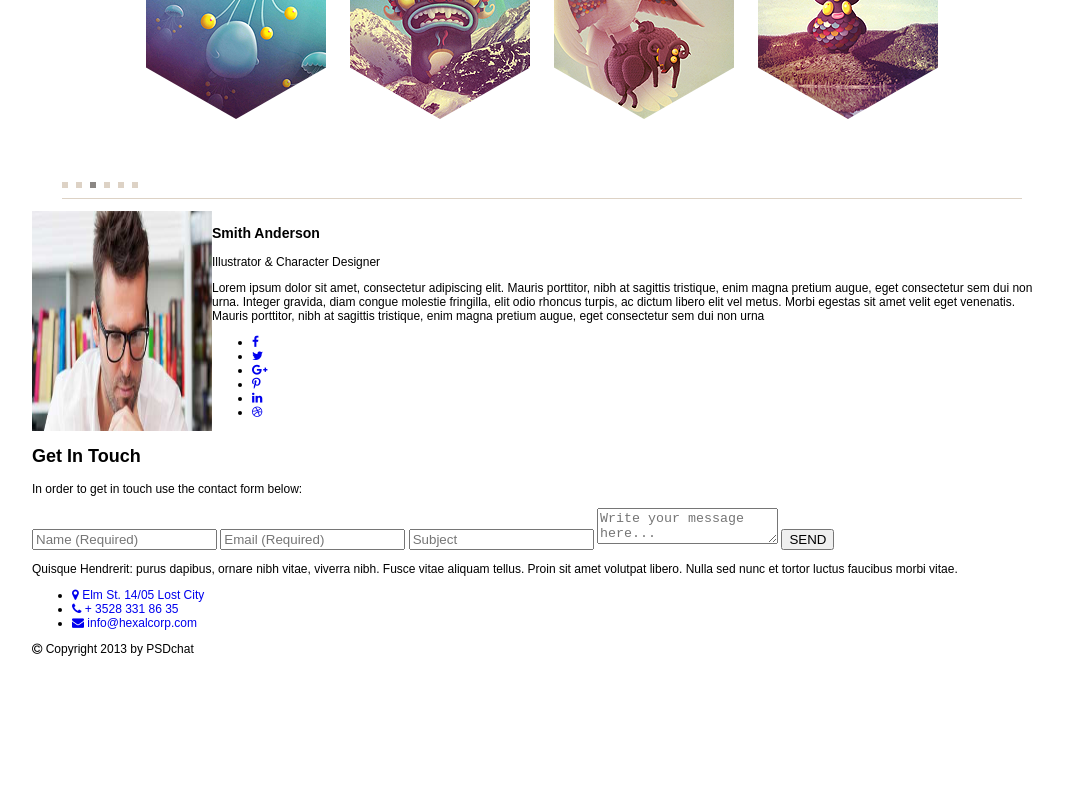
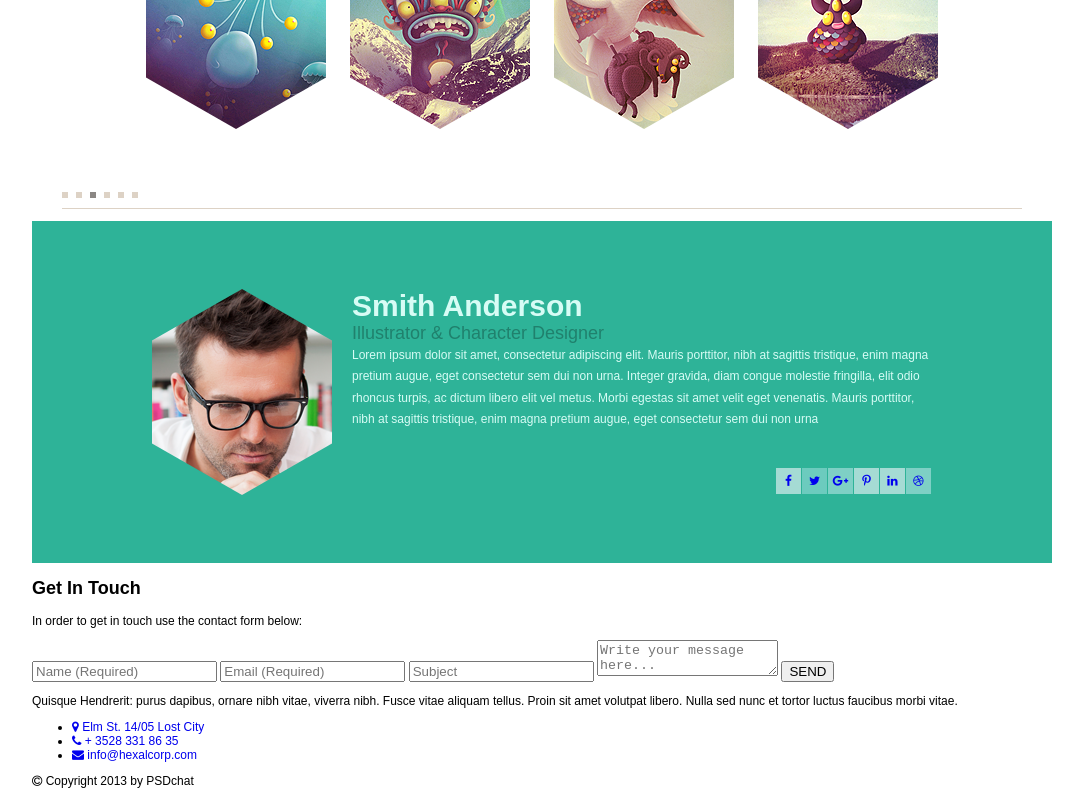
Before and after one commit to Jadgptw/rs-go-hexal, a plain HTML site: page index.html in a window 1280 px wide. Shown: the part 579-1379 px from the top of the page, without its empty margins (98-1181 px from the left). Before the commit the page ends 1247 px from the top, so only its background shows below. Drawn offline with Linux system fonts and the light colour scheme.

Commit message:
feat: add styles to designer section

```diff
--- a/css/style.css
+++ b/css/style.css
@@ -61,21 +61,23 @@ input[type="radio"].visually-hidden {
   display: flex;
   flex-wrap: wrap;
 
-  height: 63px;
   margin: 0;
   padding: 0;
 
   list-style: none;
 }
 
-.main-navigation ul>li {
-  margin: auto 14px;
-}
+.main-navigation a{
+  display: block;
+  padding: 31px 14px;
 
-.main-navigation a{
   color: inherit;
   font-size: 10px;
   text-transform: uppercase;
+}
+
+.main-navigation a:hover{
+  color: #2eb398;
 }
 
 .main-left-navigation {
@@ -152,6 +154,10 @@ input[type="radio"].visually-hidden {
   background-color: #ddd2c5;
 }
 
+.images-bread-crumbs li:hover {
+  cursor: pointer;
+}
+
 .images-bread-crumbs li:first-child {
   margin: 0;
   margin-right: 4px;
@@ -167,4 +173,67 @@ input[type="radio"].visually-hidden {
 
 .about-designer {
   display: flex;
+  justify-content: space-between;
+
+  padding: 68px 120px;
+
+  background-color: #2eb398;
 }
+
+.about-designer img {
+  width: 180px;
+  height: 206px;
+}
+
+.about-designer-info {
+  width: 580px;
+}
+
+.about-designer-info h3 {
+  margin: 0;
+  font-size: 30px;
+  color: #d7fcf5;
+}
+
+.about-designer-info p {
+  margin: 0;
+
+  color: #20816d;
+  font-size: 18px;
+  line-height: 21.6px;
+}
+
+.about-designer-info p+p {
+  margin-bottom: 37px;
+  color: #d7fcf5;
+  font-size: 12px;
+}
+
+.about-designer-social {
+  display: flex;
+  justify-content: flex-end;
+
+  margin: 0;
+  padding: 0;
+
+  list-style: none;
+}
+
+.about-designer-social a {
+  display: block;
+  min-width: 25px;
+  margin-right: 1px;
+  padding: 6px 0;
+
+  text-align: center;
+  background-color: #a5dbd4;
+}
+
+.about-designer-social .twitter {
+  background-color: #6ccbbe;
+}
+
+.about-designer-social .google,
+.about-designer-social .dribbble {
+  background-color: #7ed0c5;
+}
--- a/index.html
+++ b/index.html
@@ -62,7 +62,7 @@
 
     <section class="about-designer">
       <h2 class="visually-hidden">Designer</h2>
-      <img src="images/image_14.jpg" alt="designer" width="180" height="207">
+      <img src="images/image_14.png" alt="designer" width="180" height="206">
       <div class="about-designer-info">
         <h3>Smith Anderson</h3>
         <p>Illustrator & Character Designer</p>
@@ -74,37 +74,37 @@
         </p>
         <ul class="about-designer-social">
           <li>
-            <a href="#">
+            <a href="#" class="facebook">
               <span class="visually-hidden">Facebook</span>
               <i class="fa fa-facebook" aria-hidden="true"></i>
             </a>
           </li>
           <li>
-            <a href="#">
+            <a href="#" class="twitter">
               <span class="visually-hidden">Twitter</span>
               <i class="fa fa-twitter" aria-hidden="true"></i>
             </a>
           </li>
           <li>
-            <a href="#">
+            <a href="#" class="google">
               <span class="visually-hidden">Google</span>
               <i class="fa fa-google-plus" aria-hidden="true"></i>
             </a>
           </li>
           <li>
-            <a href="#">
+            <a href="#" class="pinterest">
               <span class="visually-hidden">Pinterest</span>
               <i class="fa fa-pinterest-p" aria-hidden="true"></i>
             </a>
           </li>
           <li>
-            <a href="#">
+            <a href="#" class="linkedin">
               <span class="visually-hidden">Linkedin</span>
               <i class="fa fa-linkedin" aria-hidden="true"></i>
             </a>
           </li>
           <li>
-            <a href="#">
+            <a href="#" class="dribbble">
               <span class="visually-hidden">Dribbble</span>
               <i class="fa fa-dribbble" aria-hidden="true"></i>
             </a>
```
Also changed, not shown: images/image_14.png (added).
